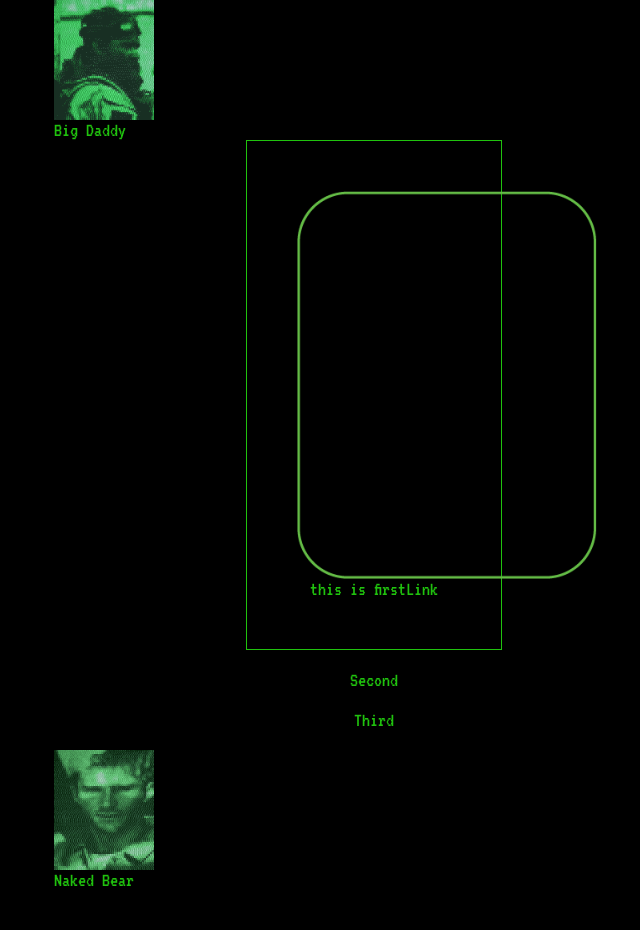
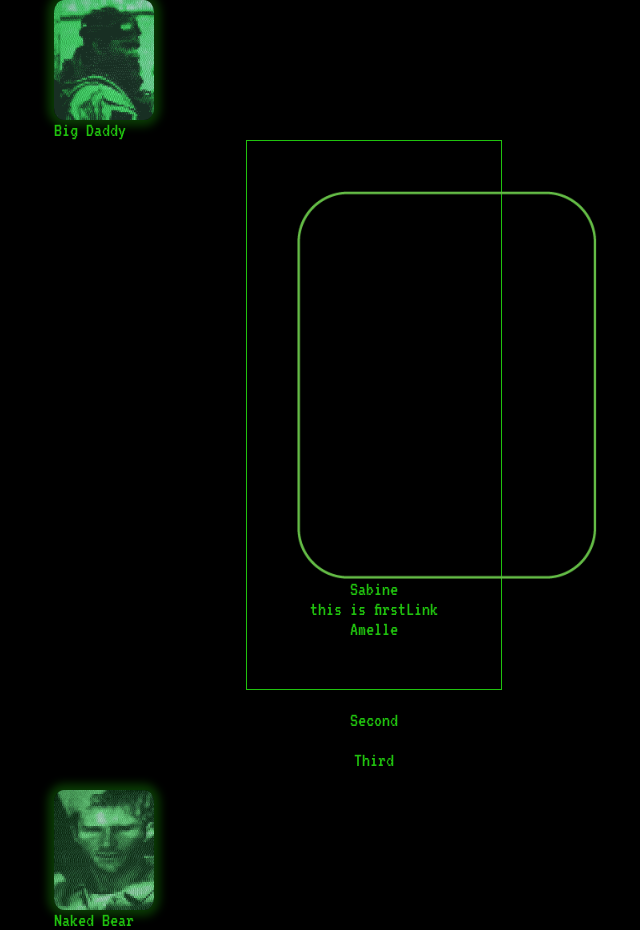
Before and after one commit to amellemgn/cart211, a plain HTML site: page MetalQueerSolid/index.html in a window 1280 px wide. Both pictures are taken after a click on the element "First Link". Shown: the whole page, without its empty margins (266-906 px from the left). Before the commit the page ends 890 px from the top, so only its background shows below. Drawn offline with Linux system fonts and the light colour scheme.

Commit message:
MQS: typewriter additions

```diff
--- a/MetalQueerSolid/index.html
+++ b/MetalQueerSolid/index.html
@@ -5,9 +5,7 @@
   <link rel="stylesheet" href="style.css">
   </link>
   <link href="https://fonts.googleapis.com/css?family=VT323&display=swap" rel="stylesheet">
-  <script src="js/DialogueOptions.js"> </script>
-  <script src="js/libraries/typed.min.js"> </script>
-  <script src="js/script.js"> </script>
+
 </head>
 
 <body>
@@ -17,12 +15,16 @@
     Big Daddy
   </div>
   <center>
-  <div class="textBox" onclick = "typeWriter">
+  <div class="textBox">
     <img src="assets/images/greenbox.png" alt="dialogue box" width="300px" />
-    <div id="changeText" class="centerTextBox"> text box area here
-      <br>
+    <div id = "insideImageContent">
+    <div id = "userPara1"> 1st user </div>
+    <div id="changeText" class="centerTextBox"> here
+    <br>
     <span id="typed"></span>
     </div>
+    <div id = "userPara2"> 2nd user </div>
+  </div>
   </div>
 
   <div onclick="choseLink()">
@@ -38,14 +40,9 @@
     Naked Bear
   </div>
 
-  <script>
-  var options = {
-  strings: ['<i>First</i> sentence.', '&amp; a second sentence.'],
-  typeSpeed: 40
-};
-    var typed = new Typed('#typed', options);
-  </script>
-
+  <script src="js/DialogueOptions.js"> </script>
+  <script src="js/libraries/typed.min.js"> </script>
+  <script src="js/script.js"> </script>
 </body>
 
 </html>
--- a/MetalQueerSolid/js/DialogueOptions.js
+++ b/MetalQueerSolid/js/DialogueOptions.js
@@ -4,6 +4,15 @@ constructor(linkName, firstLinkOption, secondLinkOption, textBoxText){
   this.firstLinkOption = firstLinkOption;
   this.secondLinkOption = secondLinkOption;
   this.textBoxText = textBoxText;
+  this.username1 = "Sabine";
+  this.username2 = "Amelle";
+
+
+let options = {
+  strings: [this.textBoxText],
+  typeSpeed: 40
+};
+    let typed = new Typed('#typed', options);
 }
 
 /* mouseover(){
--- a/MetalQueerSolid/js/script.js
+++ b/MetalQueerSolid/js/script.js
@@ -18,18 +18,11 @@ dialogOptions.push(new DialogueOptions("test2", "Second2","Third2", thirdLinkOpt
 // var secondLinkDisabled = false;
 
 function choseLink(){
-
+document.getElementById("userPara1").textContent = dialogOptions[clicks].username1;
+document.getElementById("userPara2").textContent = dialogOptions[clicks].username2;
 document.getElementById("changeText").textContent = dialogOptions[clicks].textBoxText;
 document.getElementById("updateFirstLink").textContent =  dialogOptions[clicks].firstLinkOption;
 document.getElementById("updateSecondLink").textContent =  dialogOptions[clicks].secondLinkOption;
   clicks++;
 console.log(clicks);
 }
-
-function typeWriter(){
-  if (i=0< firstLinkOption){
-    document.getElementById("changeText").innerHTML += firstLinkOption.charAt(i);
-    i++
-    setTimeout(typeWriter, speed = 40);
-  }
-}
--- a/MetalQueerSolid/style.css
+++ b/MetalQueerSolid/style.css
@@ -17,22 +17,34 @@ center{
 .textBox{
   border: 1px solid #20C20E;
   padding: 50px;
+  position: relative;
 
 }
 
-.centerTextBox{
+.insideImageContent{
+  position: abosolute;
+  bottom: 2px;
 }
 
-.profilePicture1{
-margin-right: 200px;
+.profilePicture1 img{
+  border-radius: 10%;
+  box-shadow: 0px  /*horiz offset */ 0px /* vert offset */ 10px /*blur*/ 6px  /*spread */ rgba(32, 194, 14, 0.3);
+
 }
 
-.profilePicture2.img{
-  border: 3px solid green;
+.profilePicture2  img{
+/*  border: 3px solid green;
   padding: 70px 0;
+  */
+
+  border-radius: 10%;
+  box-shadow: 0px  /*horiz offset */ 0px /* vert offset */ 10px /*blur*/ 6px  /*spread */ rgba(32, 194, 14, 0.3);
 }
 
 p {
   text-shadow: 20px, 20px, 50px, white;
   //this isn't working
 }
+img
+{
+}
```
